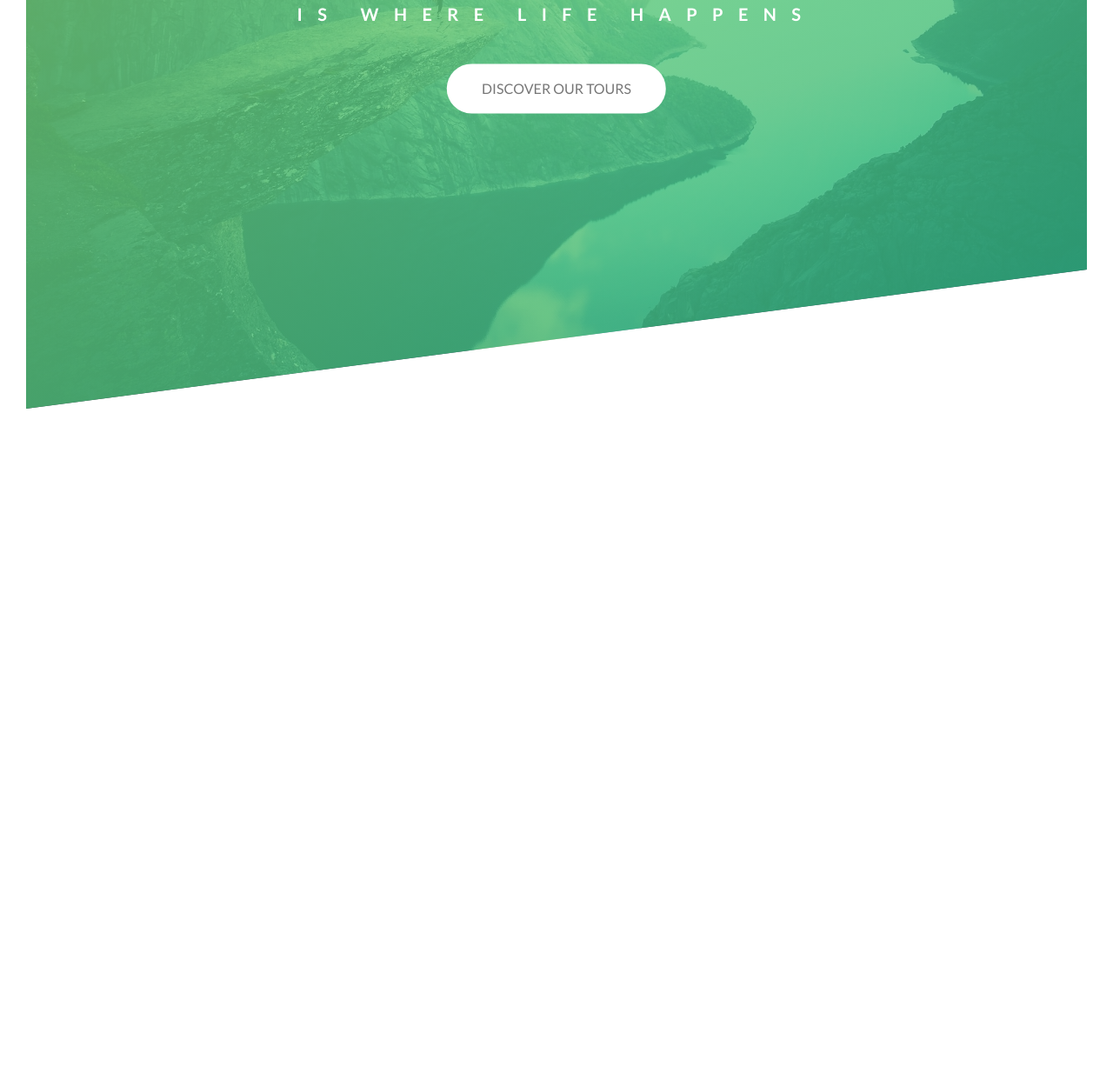
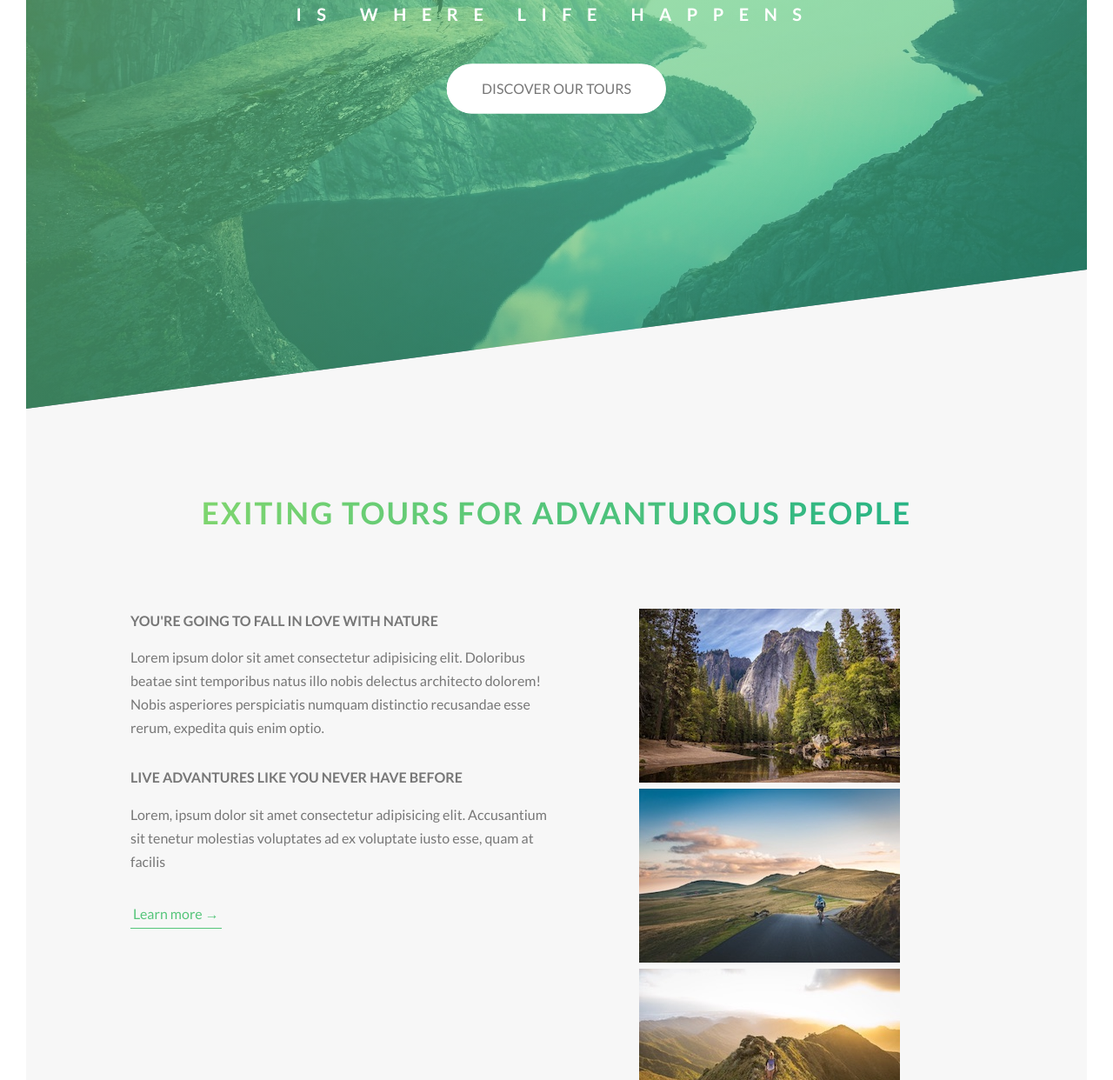
Before and after one commit to AnnaSakivska/Natours, a website: page index.html in a window 1280 px wide. Shown: the part 320-1562 px from the top of the page at 87% size. Before the commit the page ends 820 px from the top, so only its background shows below. Drawn offline with Linux system fonts and the light colour scheme.

Commit message:
second commit

```diff
--- a/index.html
+++ b/index.html
@@ -1,29 +1,88 @@
 <!DOCTYPE html>
 <html lang="en">
   <head>
-    <meta charset="UTF-8">
-    <meta name="viewport" content="width=device-width, initial-scale=1.0">
-    <meta http-equiv="X-UA-Compatible" content="ie=edge">
+    <meta charset="UTF-8" />
+    <meta name="viewport" content="width=device-width, initial-scale=1.0" />
+    <meta http-equiv="X-UA-Compatible" content="ie=edge" />
 
-    <link href="https://fonts.googleapis.com/css?family=Lato:100,300,400,700,900&display=swap" rel="stylesheet">
+    <link
+      href="https://fonts.googleapis.com/css?family=Lato:100,300,400,700,900&display=swap"
+      rel="stylesheet"
+    />
 
-    <link rel="stylesheet" href="./css/style.css">
-    <link rel="shortcut icon" type="image/png" href="./img/favicon.png">
+    <link rel="stylesheet" href="./css/style.css" />
+    <link rel="shortcut icon" type="image/png" href="./img/favicon.png" />
 
     <title>Natours | Exiting tours for adventurous people</title>
   </head>
   <body>
     <header class="header">
-    <div class="logo-box">
-        <img src="./img/logo-white.png" alt="logo" class="logo">
+      <div class="header__logo-box">
+        <img src="./img/logo-white.png" alt="logo" class="header__logo" />
       </div>
-    <div class="text-box">
+      <div class="header__text-box">
         <h1 class="heading-primary">
-            <span class="heading-primary-main">Outdoors</span>
-            <span class="heading-primary-sub">is where life happens</span>
+          <span class="heading-primary--main">Outdoors</span>
+          <span class="heading-primary--sub">is where life happens</span>
         </h1>
-        <a href="#" class="btn btn-white" title="button that leads to tours part">Discover our tours</a>
+        <a
+          href="#"
+          class="btn btn--white btn--animated"
+          title="button that leads to tours part"
+        >
+          Discover our tours</a
+        >
       </div>
     </header>
+    <main>
+      <section class="section-about">
+        <div class="u-center-text u-margin-bottom-big">
+          <h2 class="heading-secondary">
+            Exiting tours for advanturous people
+          </h2>
+        </div>
+        <div class="description-about">
+          <div class="description-about__text">
+            <h3 class="heading-tertiary u-margin-bottom-small">
+              YOU'RE GOING TO FALL IN LOVE WITH NATURE
+            </h3>
+            <p class="paragraph">
+              Lorem ipsum dolor sit amet consectetur adipisicing elit. Doloribus
+              beatae sint temporibus natus illo nobis delectus architecto
+              dolorem! Nobis asperiores perspiciatis numquam distinctio
+              recusandae esse rerum, expedita quis enim optio.
+            </p>
+            <h3 class="heading-tertiary u-margin-bottom-small">
+              Live advantures like you never have before
+            </h3>
+            <p class="paragraph">
+              Lorem, ipsum dolor sit amet consectetur adipisicing elit.
+              Accusantium sit tenetur molestias voluptates ad ex voluptate iusto
+              esse, quam at facilis
+            </p>
+            <a href="#" class="btn-text">Learn more &rarr;</a>
+          </div>
+          <div class="description-about__imgs">
+            <div class="composition">
+              <img
+                src="./img/nat-1.jpg"
+                alt="First Photo of nature"
+                class="composition__photo composition__photo_p1"
+              />
+              <img
+                src="./img/nat-2.jpg"
+                alt="Second Photo of nature"
+                class="composition__photo composition__photo_p1"
+              />
+              <img
+                src="./img/nat-3.jpg"
+                alt="Third photo of nature"
+                class="composition__photo composition__photo_p1"
+              />
+            </div>
+          </div>
+        </div>
+      </section>
+    </main>
   </body>
 </html>
--- /dev/null
+++ b/sass/abstracts/_variables.scss
@@ -0,0 +1,13 @@
+//colors
+$color-primary: #55c57a;
+$color-primary-light: #7ed56f;
+$color-primary-dark: #28b485;
+$color-grey: #777;
+$color-white: #fff;
+$color-black: #000;
+
+$color-grey-light-1: #f7f7f7;
+
+// FONT
+
+$default-font-size: 1.6rem;
--- /dev/null
+++ b/sass/base/_animations.scss
@@ -0,0 +1,38 @@
+@keyframes moveInLeft {
+  0% {
+    opacity: 0;
+    transform: translateX(-10rem);
+  }
+  80% {
+    transform: translateX(1rem);
+  }
+  100% {
+    opacity: 1;
+    transform: translate(0px);
+  }
+}
+
+@keyframes moveInRight {
+  0% {
+    opacity: 0;
+    transform: translateX(10rem);
+  }
+  80% {
+    transform: translateX(-1rem);
+  }
+  100% {
+    opacity: 1;
+    transform: translate(0px);
+  }
+}
+
+@keyframes moveInBottom {
+  0% {
+    opacity: 0;
+    transform: translateY(3rem);
+  }
+  100% {
+    opacity: 1;
+    transform: translate(0px);
+  }
+}
--- /dev/null
+++ b/sass/base/_base.scss
@@ -0,0 +1,15 @@
+*,
+*::after,
+*::before {
+  margin: 0;
+  padding: 0;
+  box-sizing: inherit;
+}
+
+html {
+  font-size: 62.5%;
+}
+
+body {
+  box-sizing: border-box;
+}
--- /dev/null
+++ b/sass/base/_typography.scss
@@ -0,0 +1,69 @@
+body {
+  font-family: "Lato", sans-serif;
+  font-weight: 400;
+  font-size: 16px;
+  line-height: 1.7;
+  color: $color-grey;
+  padding: 3rem;
+}
+
+.heading-primary {
+  color: $color-white;
+  text-transform: uppercase;
+  backface-visibility: hidden;
+
+  &--main {
+    display: block;
+    font-size: 6rem;
+    font-weight: 400;
+    letter-spacing: 3.5rem;
+    animation-name: moveInLeft;
+    animation-duration: 1s;
+    animation-timing-function: ease-out;
+  }
+
+  &--sub {
+    display: block;
+    font-size: 2rem;
+    font-weight: 700;
+    letter-spacing: 1.75rem;
+    animation: moveInRight 1s ease-out;
+    margin-bottom: 4rem;
+  }
+}
+
+.heading-secondary {
+  font-size: 3.5rem;
+  text-transform: uppercase;
+  font-weight: 700;
+  display: inline-block;
+  background-image: linear-gradient(
+    to right,
+    $color-primary-light,
+    $color-primary-dark
+  );
+  -webkit-background-clip: text;
+  background-clip: text;
+  color: transparent;
+  letter-spacing: 2px;
+  transition: all 0.2s;
+
+  &:hover {
+    transform: skewY(2deg) skewX(15deg) scale(1.1);
+    text-shadow: 0.5rem 1rem 2rem rgba($color-black, 0.2);
+  }
+}
+
+.heading-tertiary {
+  font-size: 1.6rem;
+  font-weight: 700;
+  text-transform: uppercase;
+}
+
+.paragraph {
+  font-size: 1.6rem;
+
+  &:not(:last-child) {
+    margin-bottom: 3rem;
+  }
+}
--- /dev/null
+++ b/sass/base/_utilities.scss
@@ -0,0 +1,11 @@
+.u-center-text {
+  text-align: center;
+}
+
+.u-margin-bottom-big {
+  margin-bottom: 8rem;
+}
+
+.u-margin-bottom-small {
+  margin-bottom: 1.5rem;
+}
--- /dev/null
+++ b/sass/components/_button.scss
@@ -0,0 +1,81 @@
+.btn {
+  &:link,
+  &:visited {
+    text-transform: uppercase;
+    text-decoration: none;
+    display: inline-block;
+    padding: 1.5rem 4rem;
+    border-radius: 10rem;
+    transition: all 0.2s;
+    position: relative;
+    font-size: $default-font-size;
+  }
+
+  &:hover {
+    transform: translateY(-0.3rem);
+    box-shadow: 0 1rem 2rem rgba($color-black, 0.2);
+
+    &::after {
+      transform: scaleX(1.4) scaleY(1.6);
+      opacity: 0;
+    }
+  }
+
+  &:active {
+    transform: translateY(1px);
+    box-shadow: 0 0.5rem 1rem rgba($color-black, 0.2);
+  }
+
+  &--white {
+    color: $color-grey;
+    background-color: $color-white;
+
+    &::after {
+      background-color: $color-white;
+    }
+  }
+
+  &::after {
+    content: " ";
+    display: inline-block;
+    height: 100%;
+    width: 100%;
+    border-radius: 10rem;
+    position: absolute;
+    top: 0;
+    left: 0;
+    z-index: -1;
+    transition: all 0.4s;
+  }
+
+  &--animated {
+    animation: moveInBottom 0.5s ease-out 0.75s;
+    animation-fill-mode: backwards;
+  }
+}
+
+.btn-text {
+  transition: all 0.3s;
+
+  &:link,
+  &:visited {
+    font-size: $default-font-size;
+    color: $color-primary;
+    display: inline-block;
+    text-decoration: none;
+    border-bottom: 1px solid $color-primary;
+    padding: 3px;
+  }
+
+  &:hover {
+    background-color: $color-primary;
+    color: $color-white;
+    box-shadow: 0 1rem 2rem rgba($color-black, 0.15);
+    transform: translateY(-2px);
+  }
+
+  &:active {
+    box-shadow: 0 0.5rem 1rem rgba($color-black, 0.15);
+    transform: translateY(0);
+  }
+}
--- /dev/null
+++ b/sass/layout/_description-about.scss
@@ -0,0 +1,17 @@
+.description-about {
+  display: flex;
+  width: 100%;
+  justify-content: space-between;
+  //   color: yellow;
+
+  &__text {
+    flex: 1 1 40%;
+    margin-left: 12rem;
+  }
+
+  &__imgs {
+    flex: 1 1 40%;
+    text-align: center;
+    margin-right: 12rem;
+  }
+}
--- /dev/null
+++ b/sass/layout/_header.scss
@@ -0,0 +1,31 @@
+.header {
+  position: relative;
+  height: 95vh;
+  background-image: linear-gradient(
+      to bottom right,
+      rgba($color-primary-light, 0.6),
+      rgba($color-primary-dark, 0.6)
+    ),
+    url("../img/hero.jpg");
+  background-size: cover;
+  background-position: top;
+  clip-path: polygon(0 0, 100% 0, 100% 75vh, 0 100%);
+
+  &__logo-box {
+    position: absolute;
+    top: 4rem;
+    left: 4rem;
+  }
+
+  &__logo {
+    height: 3.5rem;
+  }
+
+  &__text-box {
+    position: absolute;
+    top: 40%;
+    left: 50%;
+    transform: translate(-50%, -50%);
+    text-align: center;
+  }
+}
--- /dev/null
+++ b/sass/main.scss
@@ -0,0 +1,15 @@
+@import "./abstracts/functions";
+@import "./abstracts/mixins";
+@import "./abstracts/variables";
+
+@import "./base/animations";
+@import "./base/base";
+@import "./base/typography";
+@import "./base/utilities";
+
+@import "./components/button";
+
+@import "./pages/home";
+
+@import "./layout/header";
+@import "./layout/description-about";
--- /dev/null
+++ b/sass/pages/_home.scss
@@ -0,0 +1,5 @@
+.section-about {
+  background-color: $color-grey-light-1;
+  padding: 25rem 0;
+  margin-top: -20vh;
+}
```
Also changed, not shown: package.json (added, +25 -0 lines), css/style.css, sass/abstracts/_functions.scss (added), sass/abstracts/_mixins.scss (added), sass/main.css (added), 3 other files. Lines whose indentation alone changed are shown as unchanged.
